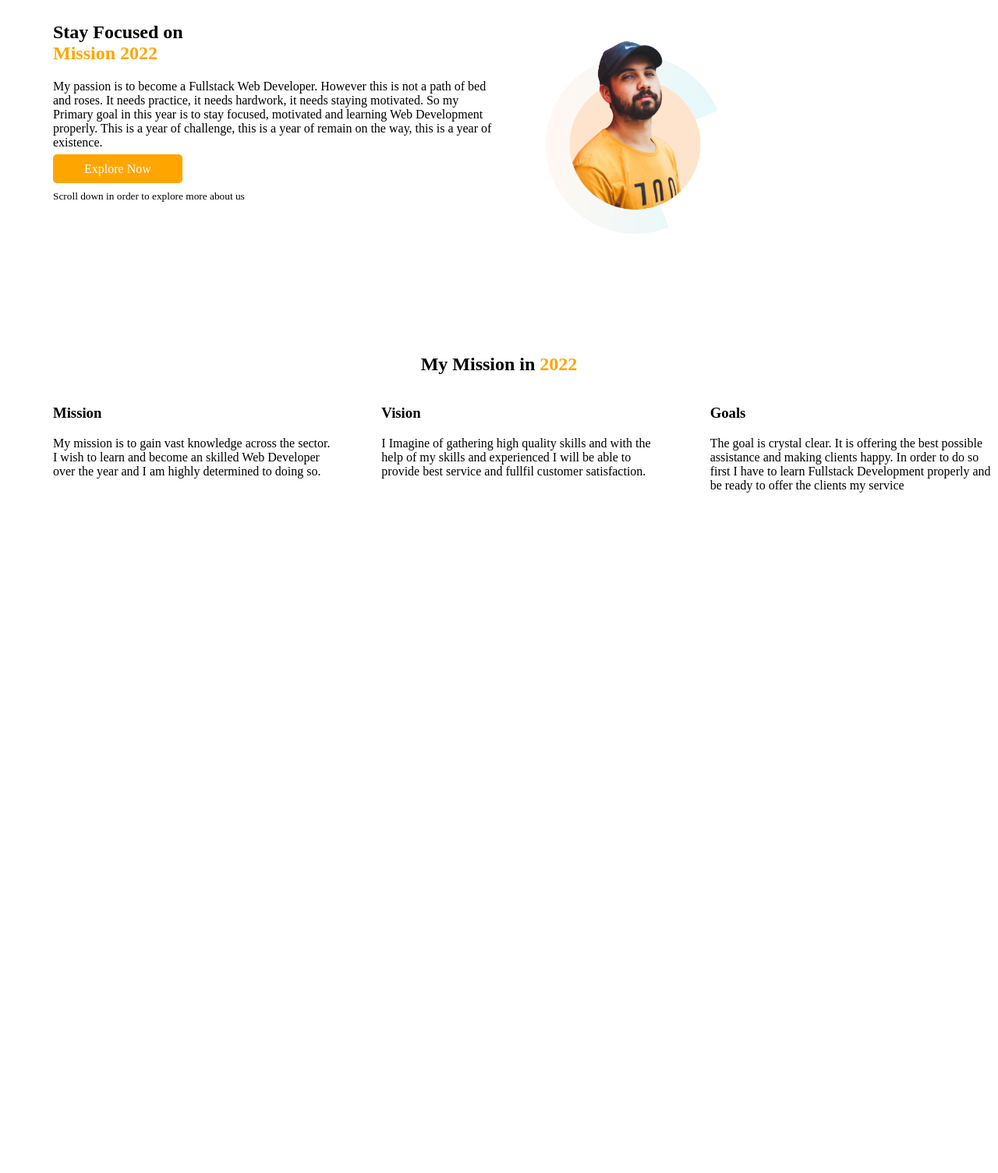
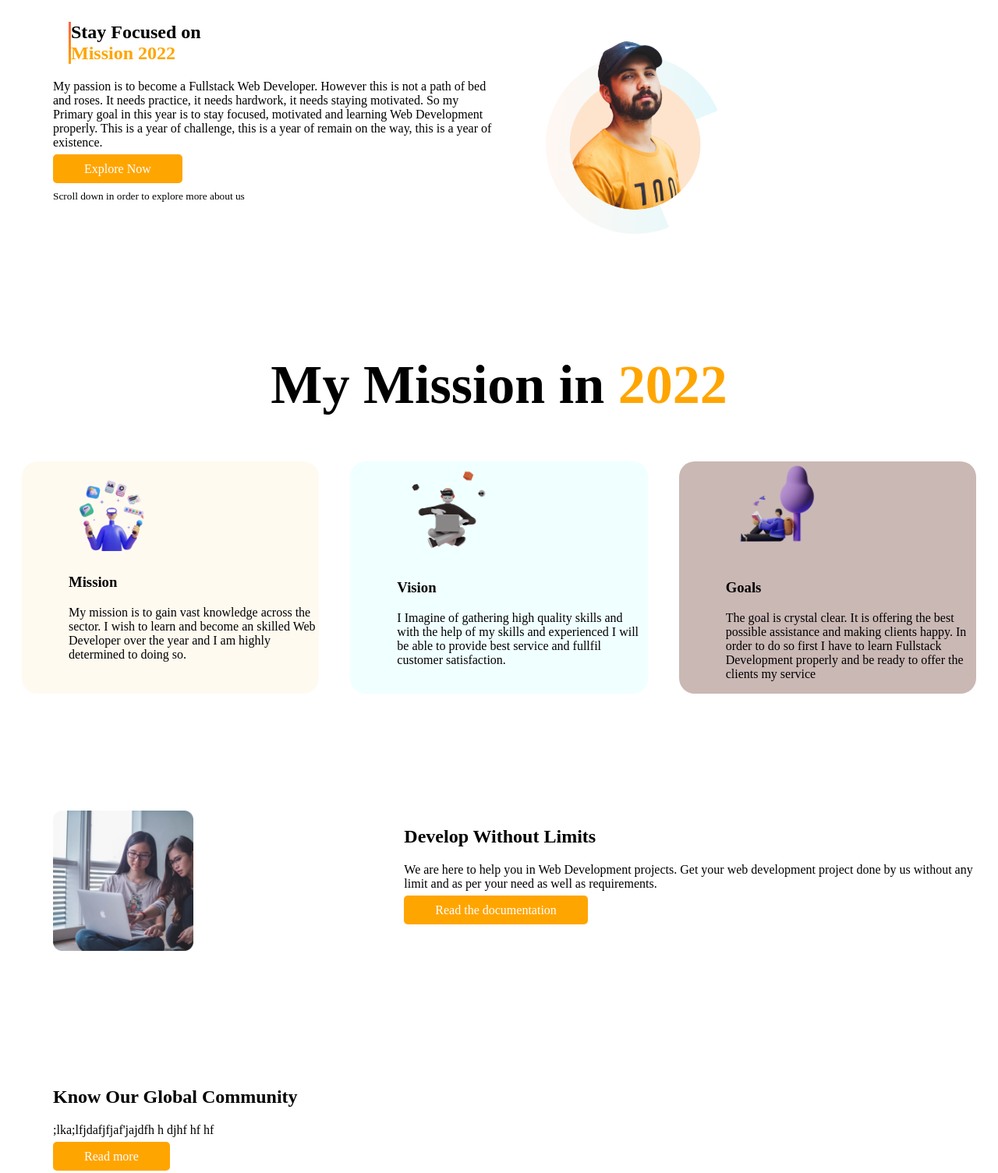
Before and after one commit to shahriar2223/mission-2022-shahriar, a plain HTML site: page index.html in a window 1280 px wide. Shown: the top 1505 px of the page at 78% size. Before the commit the page ends 800 px from the top, so only its background shows below. Drawn offline with Linux system fonts and the light colour scheme.

Commit message:
our community area added

```diff
--- a/index.html
+++ b/index.html
@@ -13,7 +13,7 @@
 <body>
     <section class="Focus-area flexible-container">
         <div class="half-width">
-            <h1>Stay Focused on <span class="orange-color"><br> Mission 2022</span></h1>
+            <h1 class="stay-focused">Stay Focused on <span class="orange-color"><br> Mission 2022</span></h1>
             <p>My passion is to become a Fullstack Web Developer. However this is not a path of bed and roses. It needs
                 practice, it needs hardwork, it needs staying motivated. So my Primary goal in this year is to stay
                 focused,
@@ -32,14 +32,16 @@
     <section class="mission-area">
         <h1 class="mission-in-2022">My Mission in <span class="orange-color">2022</span></h1>
         <div class="flexible-container">
-            <div class="half-width">
+            <div class="half-width mission">
+                <img src="images/illustrator-1.png" alt="">
                 <h3>Mission</h3>
                 <p>
                     My mission is to gain vast knowledge across the sector. I wish to learn and become an skilled Web
                     Developer over the year and I am highly determined to doing so.
                 </p>
             </div>
-            <div class="half-width">
+            <div class="half-width Vision">
+                <img src="images/illustrator-2.png" alt="">
                 <h3>Vision</h3>
                 <p>
                     I Imagine of gathering high quality skills and with the help of my skills and experienced I will be
@@ -47,7 +49,8 @@
                     to provide best service and fullfil customer satisfaction.
                 </p>
             </div>
-            <div class="half-width">
+            <div class="half-width goals">
+                <img src="images/illustrator-3.png" alt="">
                 <h3>Goals</h3>
                 <p>
                     The goal is crystal clear. It is offering the best possible assistance and making clients happy. In
@@ -58,6 +61,31 @@
             </div>
         </div>
     </section>
+    <section class="develop-area flexible-container">
+        <div class="half-width">
+            <img src="images/coding.png" alt="">
+        </div>
+        <div>
+            <h1>Develop Without Limits</h1>
+            <p>
+                We are here to help you in Web Development projects. Get your web development project done by us without
+                any limit and as per your need as well as requirements.
+            </p>
+            <a class="link-button" href="">Read the documentation</a>
+        </div>
+    </section>
+    <section class="our-community-area flexible-container">
+        <div class="half-width">
+            <h1>Know Our Global Community</h1>
+            <p>;lka;lfjdafjfjaf'jajdfh h djhf hf hf</p>
+            <a class="link-button" href="">Read more</a>
+        </div>
+    </section>
+    <section>
+        <div class="half-width">
+            <img src="images/project.png" alt="">
+        </div>
+    </section>
 </body>
 
 </html>
--- a/style.css
+++ b/style.css
@@ -18,11 +18,36 @@
     background-color: orange;
     padding: 10px 40px;
     color: white;
-    font: 700;
     border-radius: 5px;
+    margin-top: 100px;
 
 
 }
 .mission-in-2022{
+    font-size: 70px;
     text-align: center;
 }
+.mission{
+    margin-left: 20px;
+    margin-right: 20px;
+    border-radius: 20px;
+    background-color: floralwhite;
+}
+.Vision{
+    background-color: azure;
+    margin-left: 20px;
+    margin-right: 20px;
+    border-radius: 20px;
+}
+.goals{
+    margin-left: 20px;
+    margin-right: 20px;
+    border-radius: 20px;
+    background-color: rgb(202, 184, 181);
+}
+.stay-focused{
+    margin-left: 20px;
+    border-left: 3px solid;
+    border-image: linear-gradient(tomato, orange);
+    border-image-slice: 1;
+}
```
